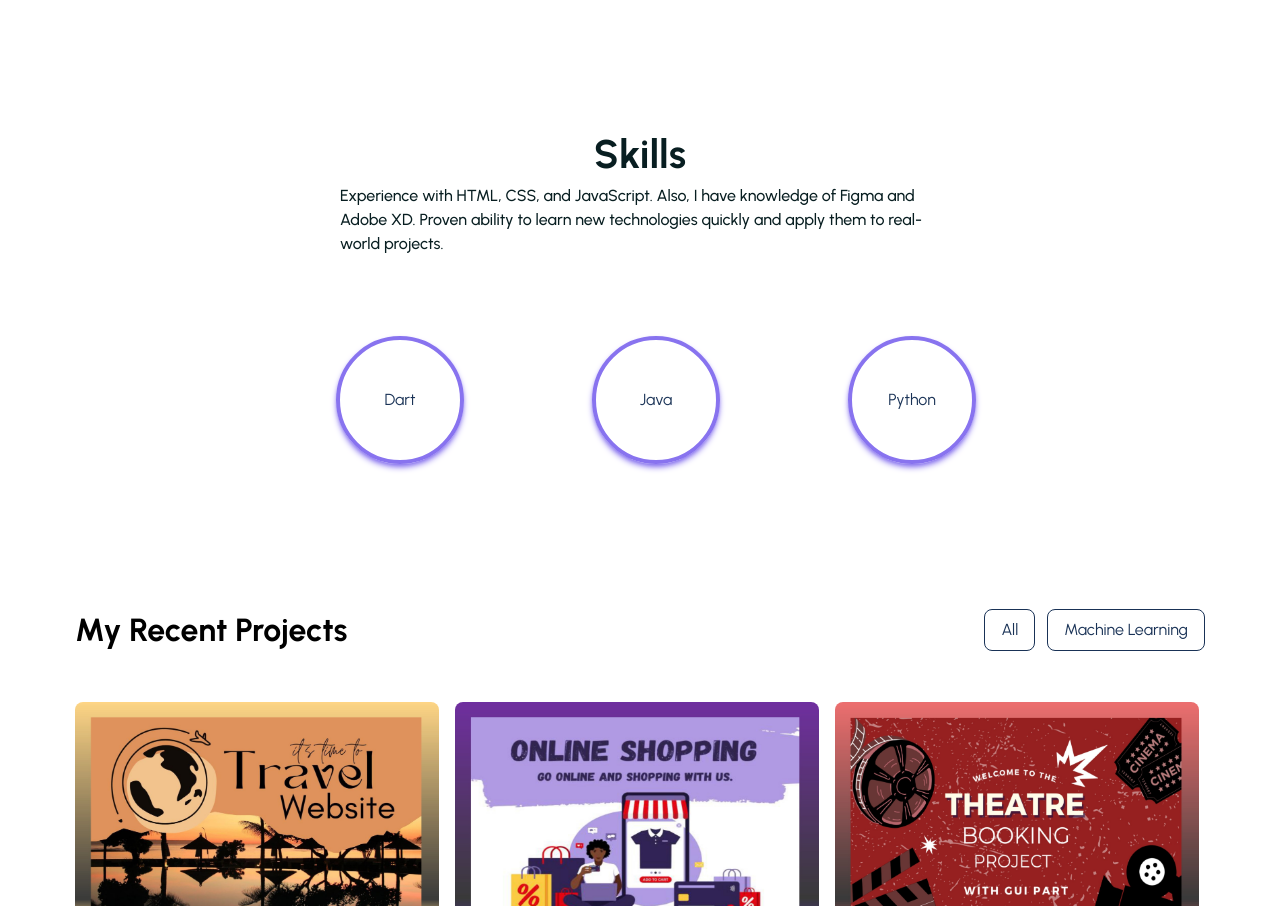
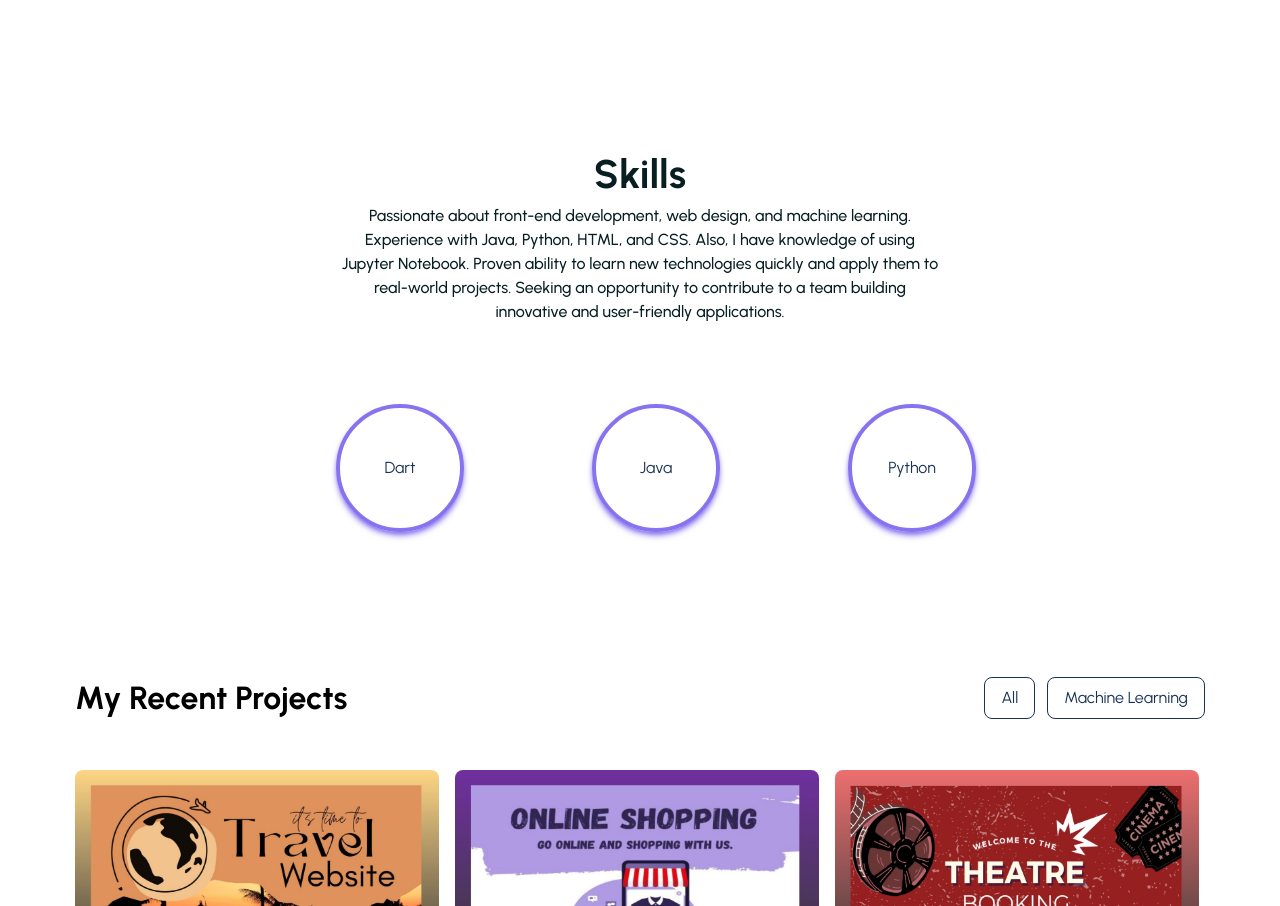
Before and after one commit to MithuChandran/portfolio-react, a React (Create React App) app: page / in a window 1280 px wide. Shown: the part 1840-2746 px from the top of the page. Built offline with nearby package versions, Linux system fonts and the light colour scheme.

Commit message:
Update skills section in Skills.jsx

```diff
--- a/src/components/UI/Skills.jsx
+++ b/src/components/UI/Skills.jsx
@@ -27,15 +27,18 @@ const Skills = () => {
   };
 
   return (
-    <section id="skills" className="pb-3  pt-0">
+    <section id="skills" className="pb-3  pt-5">
       <div className="container">
         <h2 className="text-headingColor font-[700] text-[2.5rem] text-center">
           Skills
         </h2>
-        <p className="lg:max-w-[600px] lg:mx-auto text-headingColor font-[500] text-[16px] leading-6">
-          Experience with HTML, CSS, and JavaScript. Also, I have knowledge of
-          Figma and Adobe XD. Proven ability to learn new technologies quickly
-          and apply them to real-world projects.
+        <p className="lg:max-w-[600px] text-center lg:mx-auto text-headingColor font-[500] text-[16px] leading-6">
+          Passionate about front-end development, web design, and machine
+          learning. Experience with Java, Python, HTML, and CSS. Also, I have
+          knowledge of using Jupyter Notebook. Proven ability to learn new
+          technologies quickly and apply them to real-world projects. Seeking an
+          opportunity to contribute to a team building innovative and
+          user-friendly applications.
         </p>
       </div>
       <div className="flex justify-center mb-45">
```
